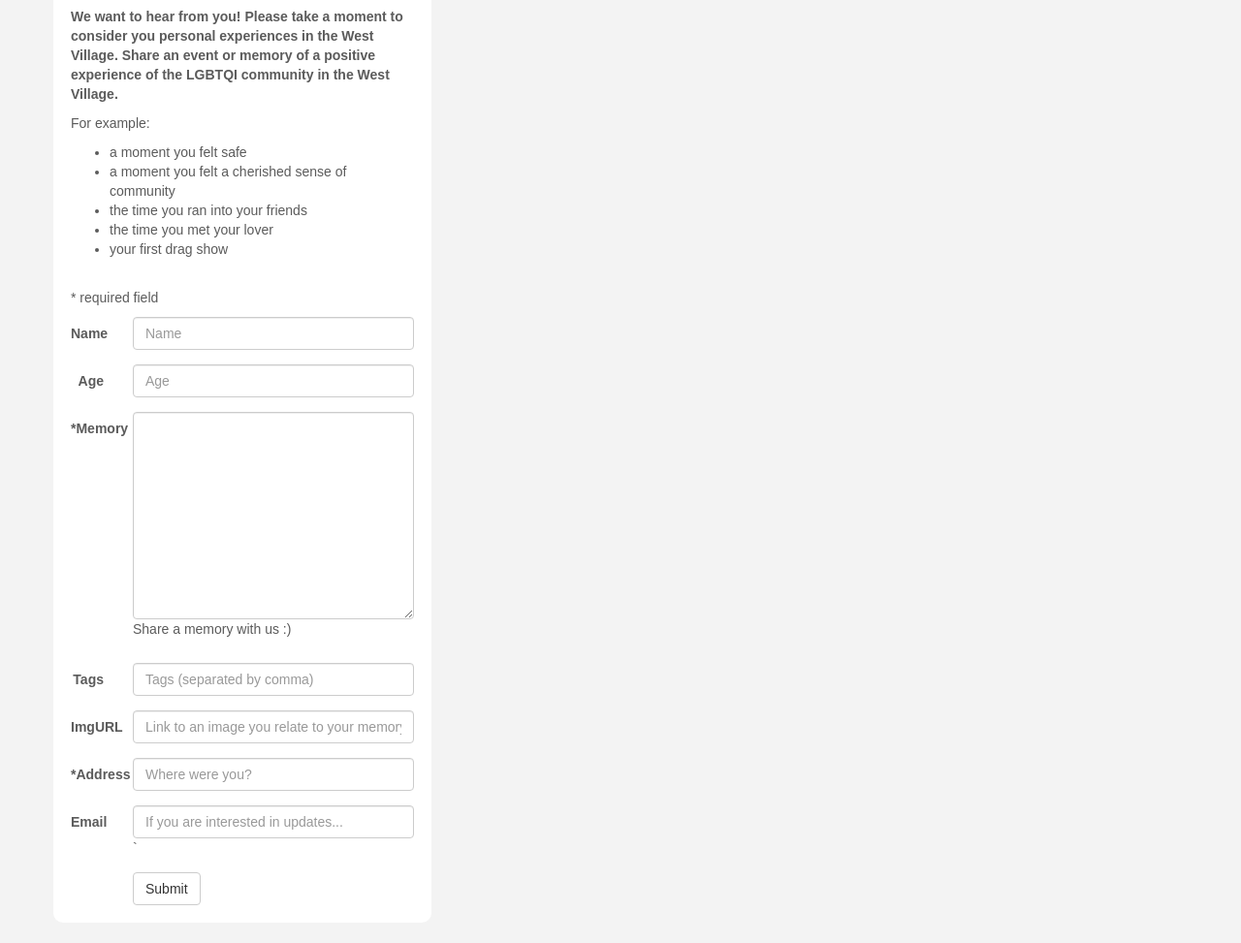
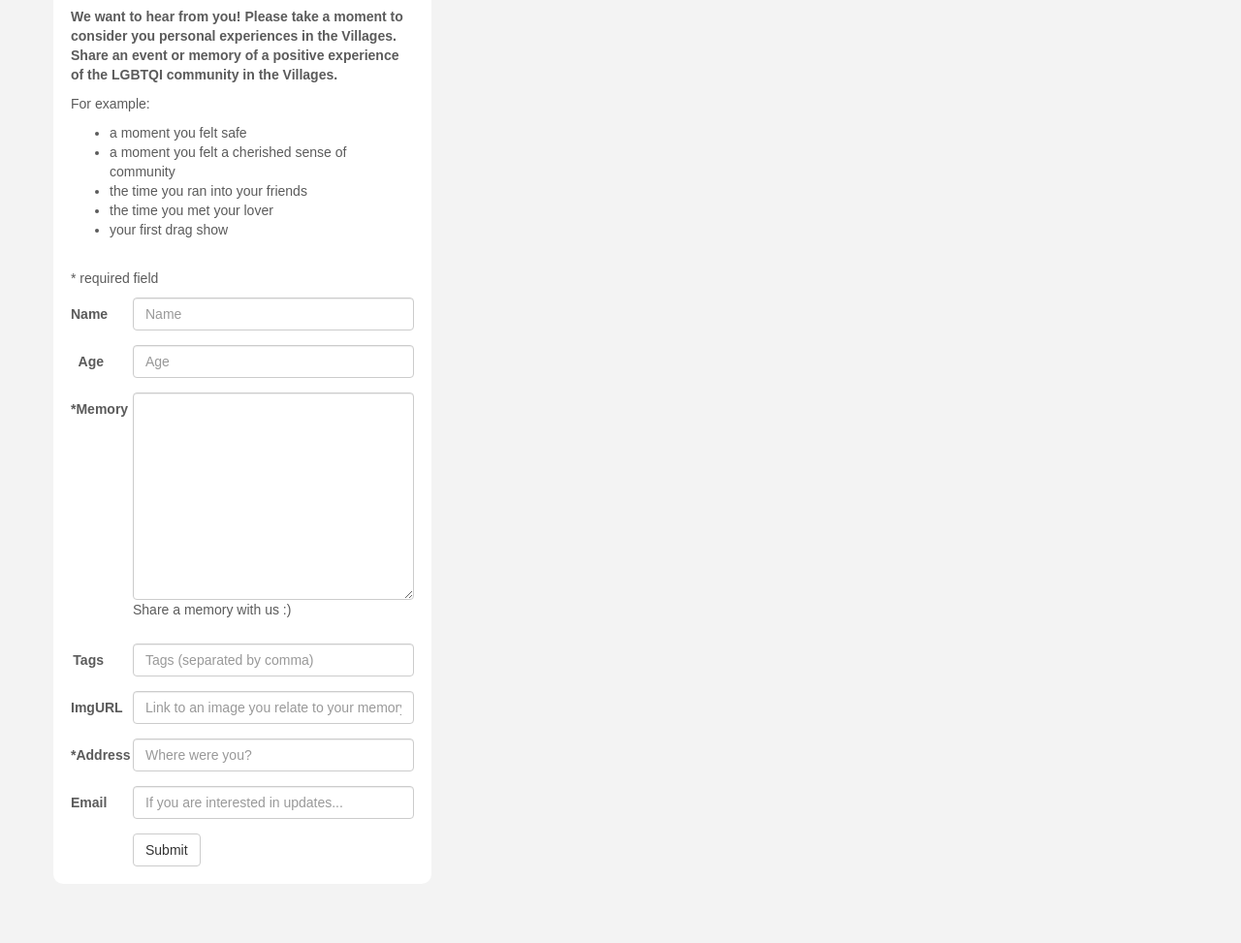
Before and after one commit to AnneKGoodfriend/villageLIVEmap, a website: page views/survey.html in a window 1280 px wide. Shown: the part 505-1478 px from the top of the page at 97% size. Drawn offline with nearby package versions, Linux system fonts and the light colour scheme; some packages are replaced by stand-ins of ours; files that its build step writes are made by us from their sources; no server answers; files whose address does not match are found by name; a web font is replaced by a local one.

Commit message:
more design

```diff
--- a/views/survey.html
+++ b/views/survey.html
@@ -33,7 +33,7 @@
       <div class="col-md-4" id="survey">
         <h2>Contribute a Memory</h2>
         <b><p>VillageLIVE is a celebration of Queer Community on the Streets of New York.</p>
-        <p>We want to hear from you! Please take a moment to consider you personal experiences in the West Village. Share an event or memory of a positive experience of the LGBTQI community in the West Village.</p></b>
+        <p>We want to hear from you! Please take a moment to consider you personal experiences in the Villages. Share an event or memory of a positive experience of the LGBTQI community in the Villages.</p></b>
         <p>For example:</p>
 
         <ul>
@@ -95,7 +95,7 @@
             <div class="col-sm-10">
               <input type="text" class="form-control" id="email" placeholder="If you are interested in updates..." name="email" >
               <!-- <p>Where were you?</p> -->
-          `  </div>
+          </div>
           </div>
           <div class="form-group">
             <div class="col-sm-offset-2 col-sm-10">
```
